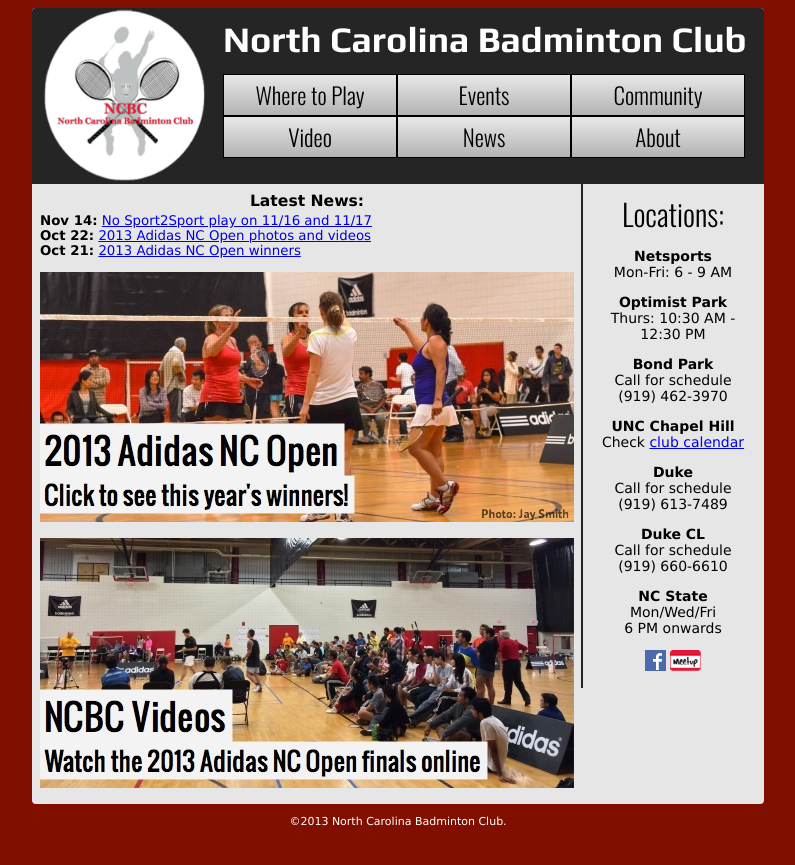
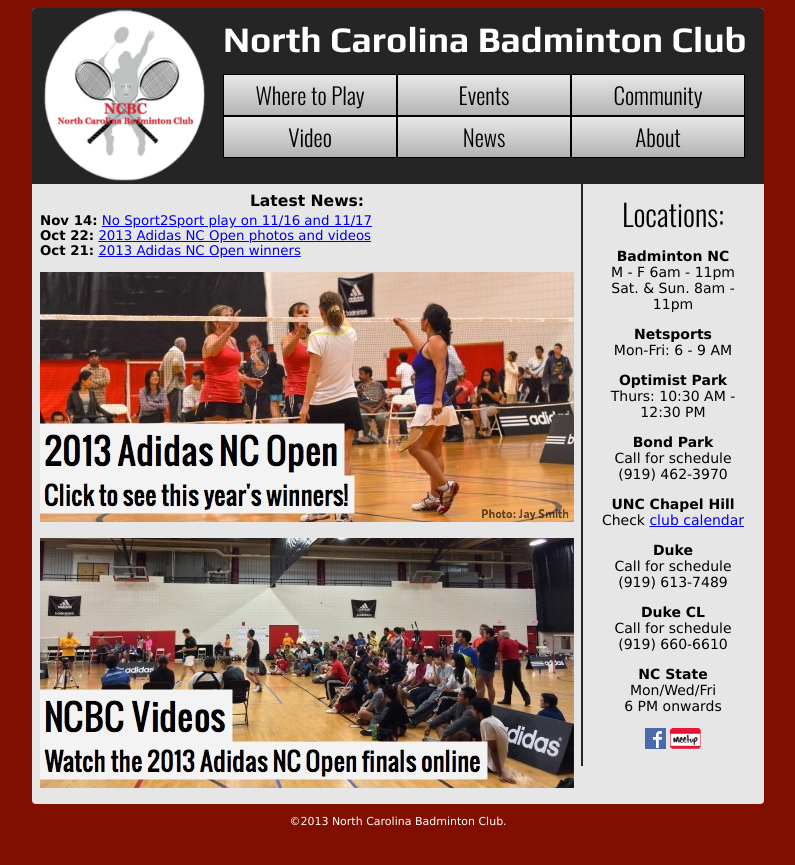
Before and after one commit to NCBC/ncbc.github.com, a Jekyll site: the page built from index.html, in a window 1280 px wide. Shown: the top 865 px of the page, without its empty margins (242-1037 px from the left). Built offline with Jekyll 4.4.1, drawn with Linux system fonts in a browser that asks for light colours; Markdown is read by kramdown in place of the engine named in the settings.

Commit message:
Update index.html

```diff
--- a/index.html
+++ b/index.html
@@ -17,6 +17,10 @@
 <div id="sidebar" class="grid_3">
 
 	<h2>Locations:</h2>
+
+	<p><strong>Badminton NC</strong> <br />
+	M - F  6am - 11pm <br />
+	Sat. & Sun. 8am - 11pm <br /></p>
 
 	<p><strong>Netsports</strong> <br />
 	Mon-Fri: 6 - 9 AM <br /></p>
```
